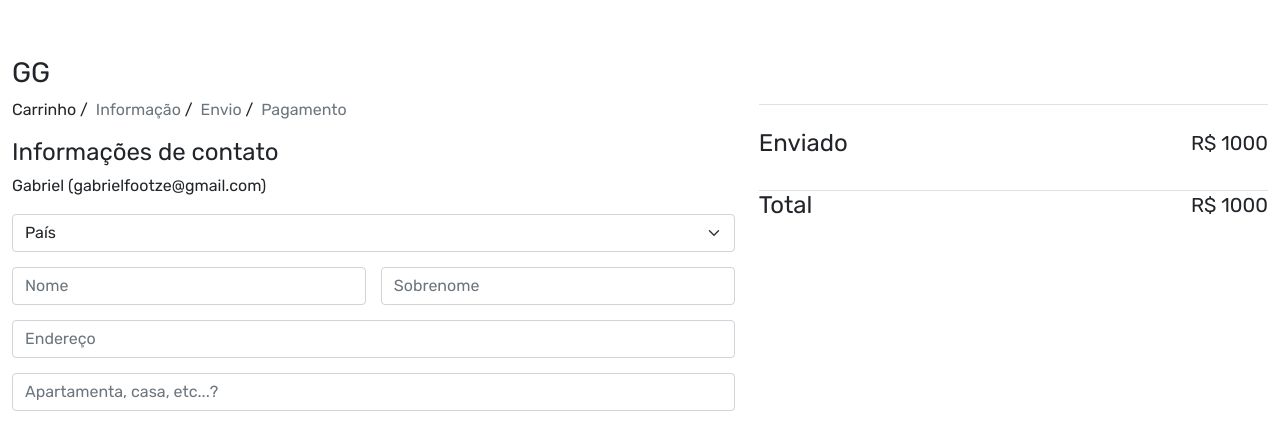
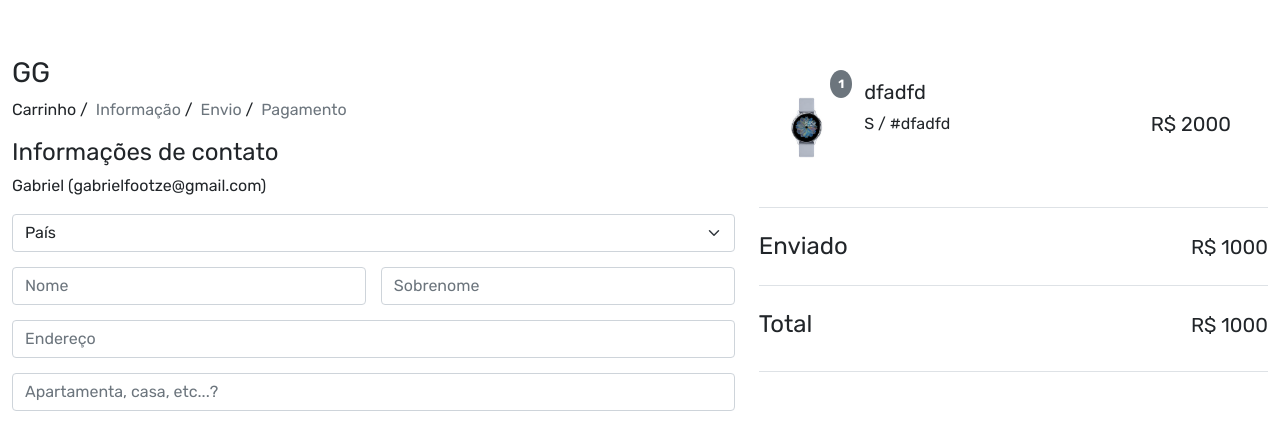
Before and after one commit to Suntzu1000/frontend_e_commerce_GG, a React (Create React App) app: page /checkout in a window 1280 px wide. Shown: the part 805-1227 px from the top of the page. Built offline with nearby package versions, Linux system fonts and the light colour scheme.

Commit message:
Checkout 90%

```diff
--- a/src/pages/Checkout.jsx
+++ b/src/pages/Checkout.jsx
@@ -3,6 +3,7 @@ import BreadCrumb from "../components/BreadCrump";
 import Meta from "../components/Meta";
 import { Link } from "react-router-dom";
 import { BsBackspaceReverseFill } from "react-icons/bs";
+import watch from "../images/watch.jpg";
 
 const Checkout = () => {
   return (
@@ -116,14 +117,30 @@ const Checkout = () => {
               </div>
             </div>
             <div className="col-5">
-              <div className="border-bottom py-4 " ></div>
-              <div className="border-bottom py-4 " >
-                <div className="d-flex justify-content-between align-items-center ">
-                  <h4>Enviado</h4>
-                  <h5>R$ 1000</h5>
+              <div className="border-bottom py-4 ">
+                <div className="d-flex gap-10 mb-2 align-items-center ">
+                  <div className="w-75 d-flex gap-10 ">
+                    <div className="w-25 position-relative " >
+                      <span style={{"top": "-10px", "right": "2px"}} className="badge bg-secondary text-white rounded-circle p-2 position-absolute " >1</span>
+                      <img className="img-fluid" src={watch} alt="Relógio" />
+                    </div>
+                    <div>
+                      <h5 className="title">dfadfd</h5>
+                      <p>S / #dfadfd</p>
+                    </div>
+                  </div>
+                  <div className="flex-wrap-1">
+                    <h5>R$ 2000</h5>
+                  </div>
                 </div>
               </div>
-              <div className="d-flex justify-content-between align-items-center ">
+              <div className="border-bottom py-4 ">
+                <div className="d-flex justify-content-between align-items-center ">
+                  <h4 className="mb-0">Enviado</h4>
+                  <h5 className="mb-0">R$ 1000</h5>
+                </div>
+              </div>
+              <div className="d-flex justify-content-between align-items-center border-bottom py-4">
                 <h4>Total</h4>
                 <h5>R$ 1000</h5>
               </div>
```
